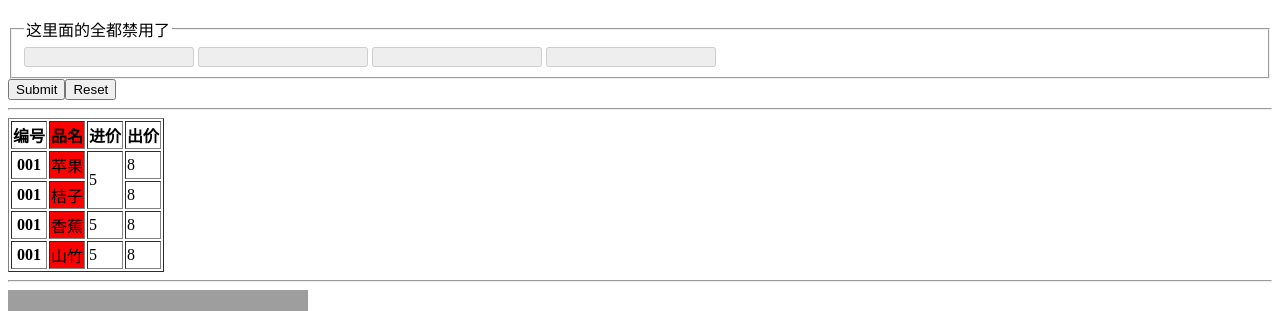
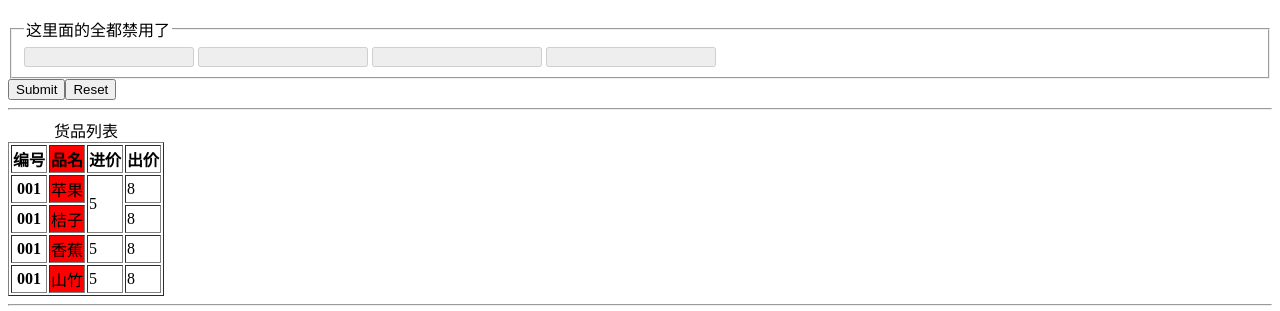
Before and after one commit to jimxhw/jimxhw.github.io, a plain HTML site: page miao/html-basic.html in a window 1280 px wide. Shown: the part 1992-2303 px from the top of the page. Drawn offline with Linux system fonts and the light colour scheme; grey boxes are pictures that could not be loaded.

Commit message:
再也不改了

```diff
--- a/miao/html-basic.html
+++ b/miao/html-basic.html
@@ -168,8 +168,8 @@
     </div>
     <hr>
     <div>
-        <table border="1" caption="货品列表">
-
+        <table border="1">
+          <caption>货品列表</caption>
             <tbody>
                 <tr>
                     <th>编号</th>
```
